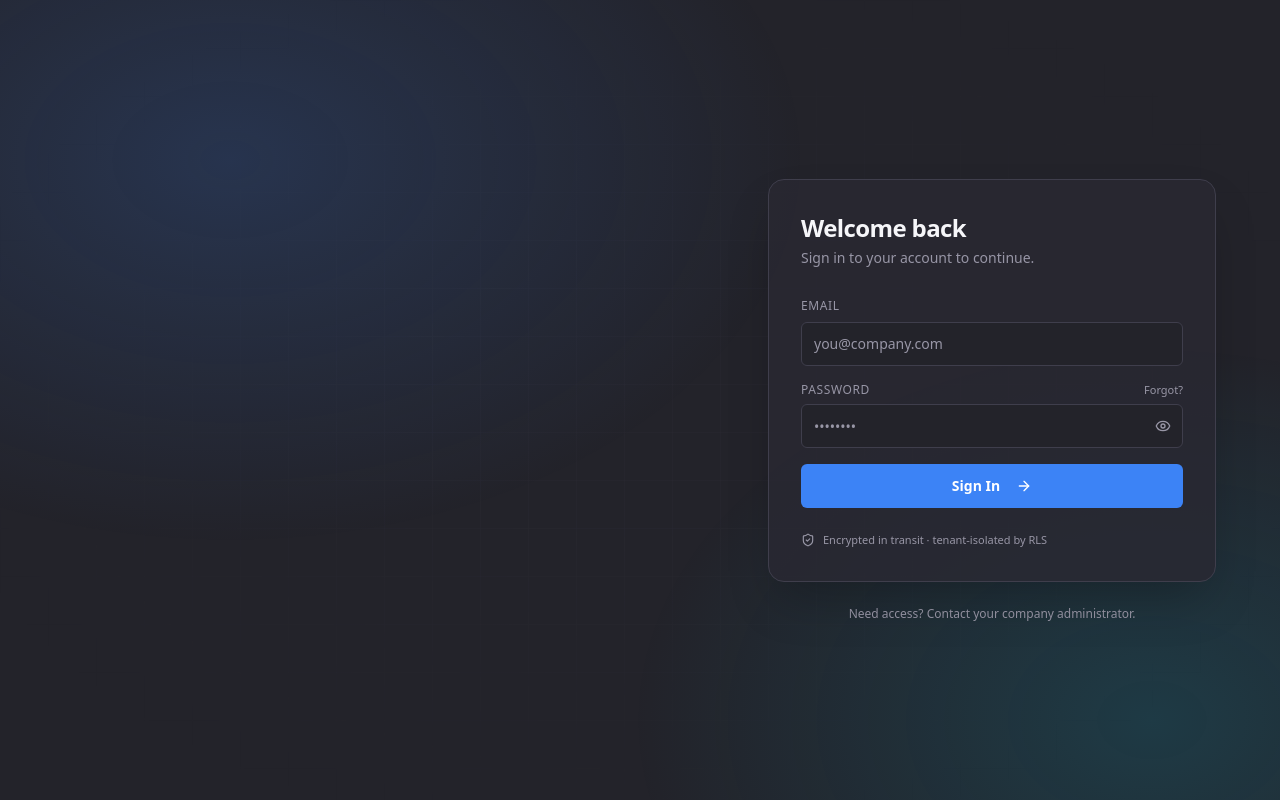
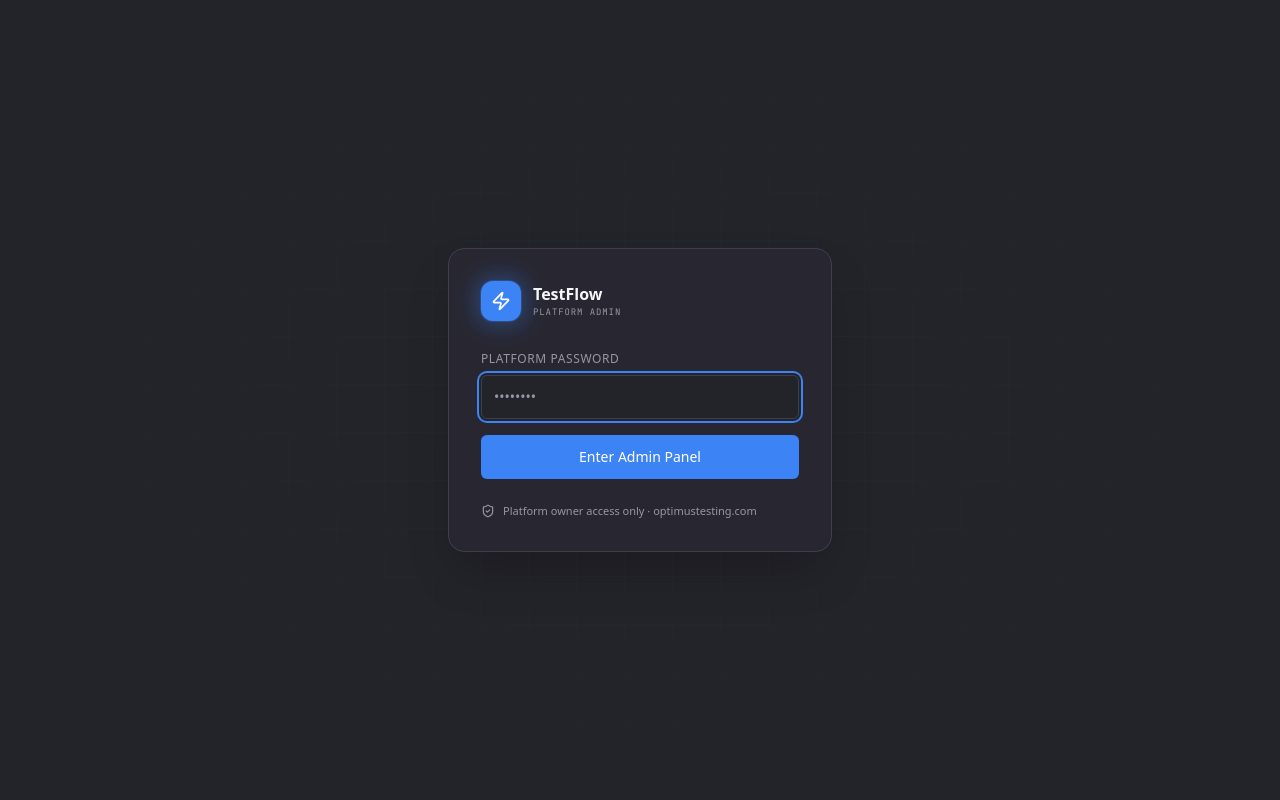
Before and after one commit to Parakh20/gridpoint-testflow, a React (Vite) app in the folder frontend/: page / in a window 1280 px wide. Before the commit this address led to /auth. Built offline with nearby package versions, Linux system fonts and the light colour scheme; no server answers; the HTML template or start-up script is replaced by a standard one.

Commit message:
stress test updated

```diff
--- a/frontend/src/App.tsx
+++ b/frontend/src/App.tsx
@@ -25,7 +25,7 @@ import NotFound from "./pages/NotFound";
 const queryClient = new QueryClient();
 
 // Platform admin panel renders at the root domain; all other hostnames are tenant subdomains.
-const isRootDomain = ['optimustesting.com', 'www.optimustesting.com'].includes(window.location.hostname);
+const isRootDomain = ['optimustesting.com', 'www.optimustesting.com', 'localhost', '127.0.0.1'].includes(window.location.hostname);
 
 const App = () => (
   <ErrorBoundary>
```
Also changed, not shown: 1 other file (tests, documents, lock files or other folders).
